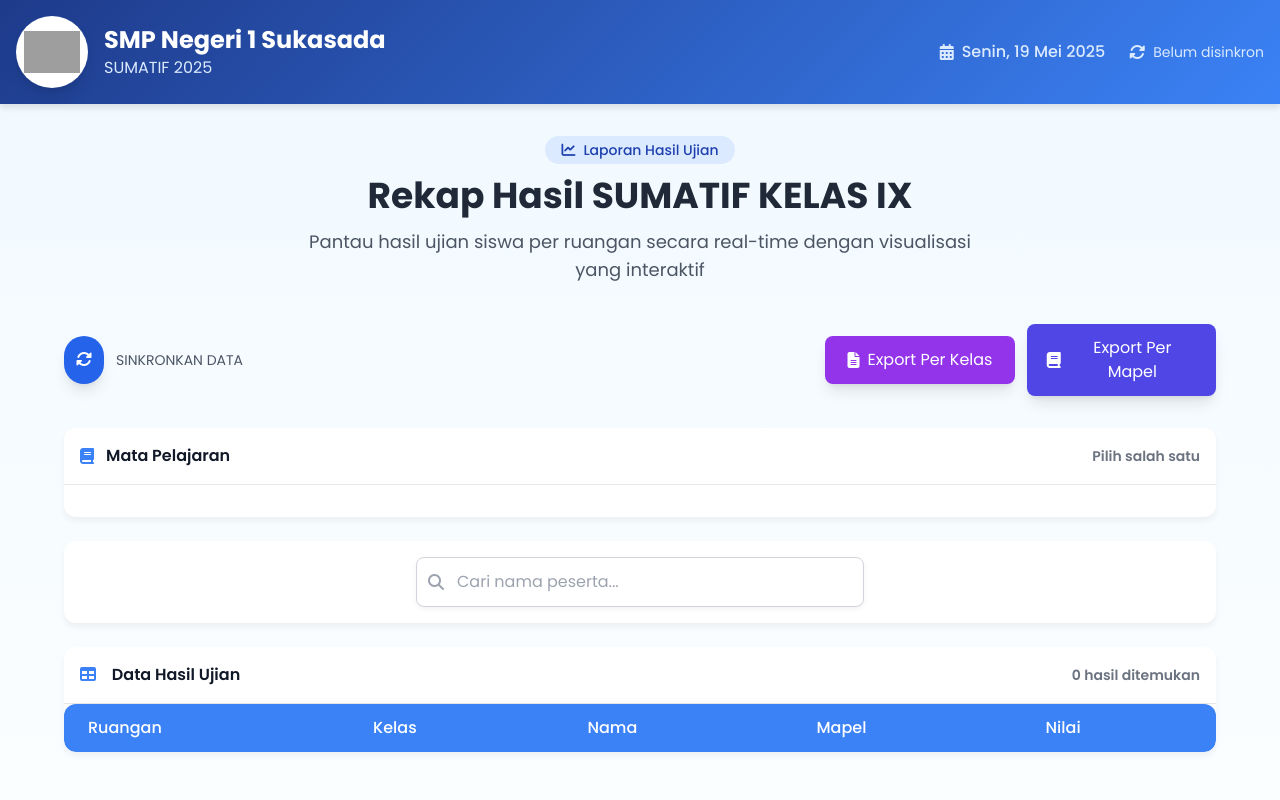
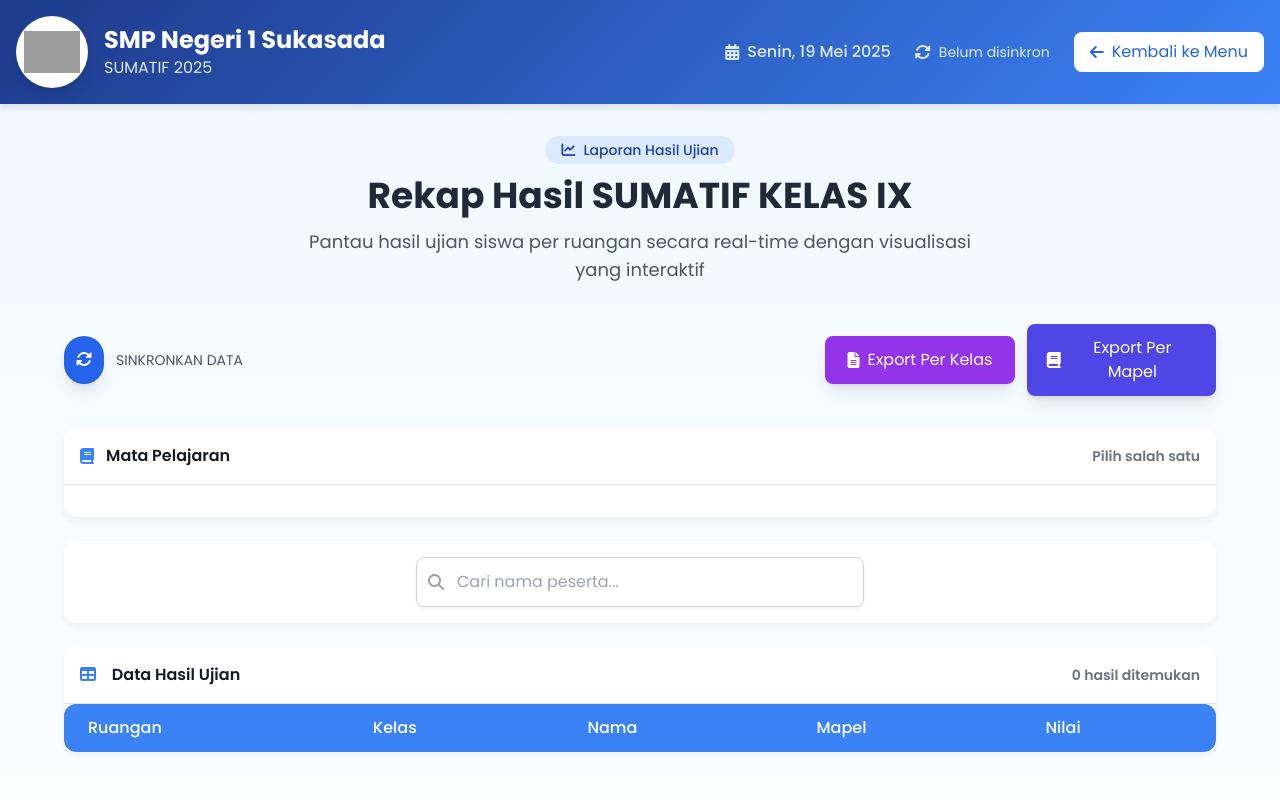
Before and after one commit to pujana2207/PORTAL-UJIAN, a plain HTML site: page index.html in a window 1280 px wide. Shown: the top 800 px of the page. Drawn offline with nearby package versions, Linux system fonts and the light colour scheme; no server answers; grey boxes are pictures that could not be loaded.

Commit message:
Update index.html

```diff
--- a/index.html
+++ b/index.html
@@ -529,6 +529,11 @@
           <i class="fas fa-sync-alt"></i>
           <span id="last-sync" class="text-sm">Belum disinkron</span>
         </div>
+        <!-- Added Back to Menu Button -->
+        <a href="https://pujana2207.github.io/LANDING-PAGE-SUMATIF-SPENSADA/" class="bg-white text-blue-600 px-4 py-2 rounded-lg hover:bg-blue-50 transition-all flex items-center space-x-2">
+          <i class="fas fa-arrow-left"></i>
+          <span>Kembali ke Menu</span>
+        </a>
       </div>
     </div>
   </header>
```
Lines whose indentation alone changed are shown as unchanged.
